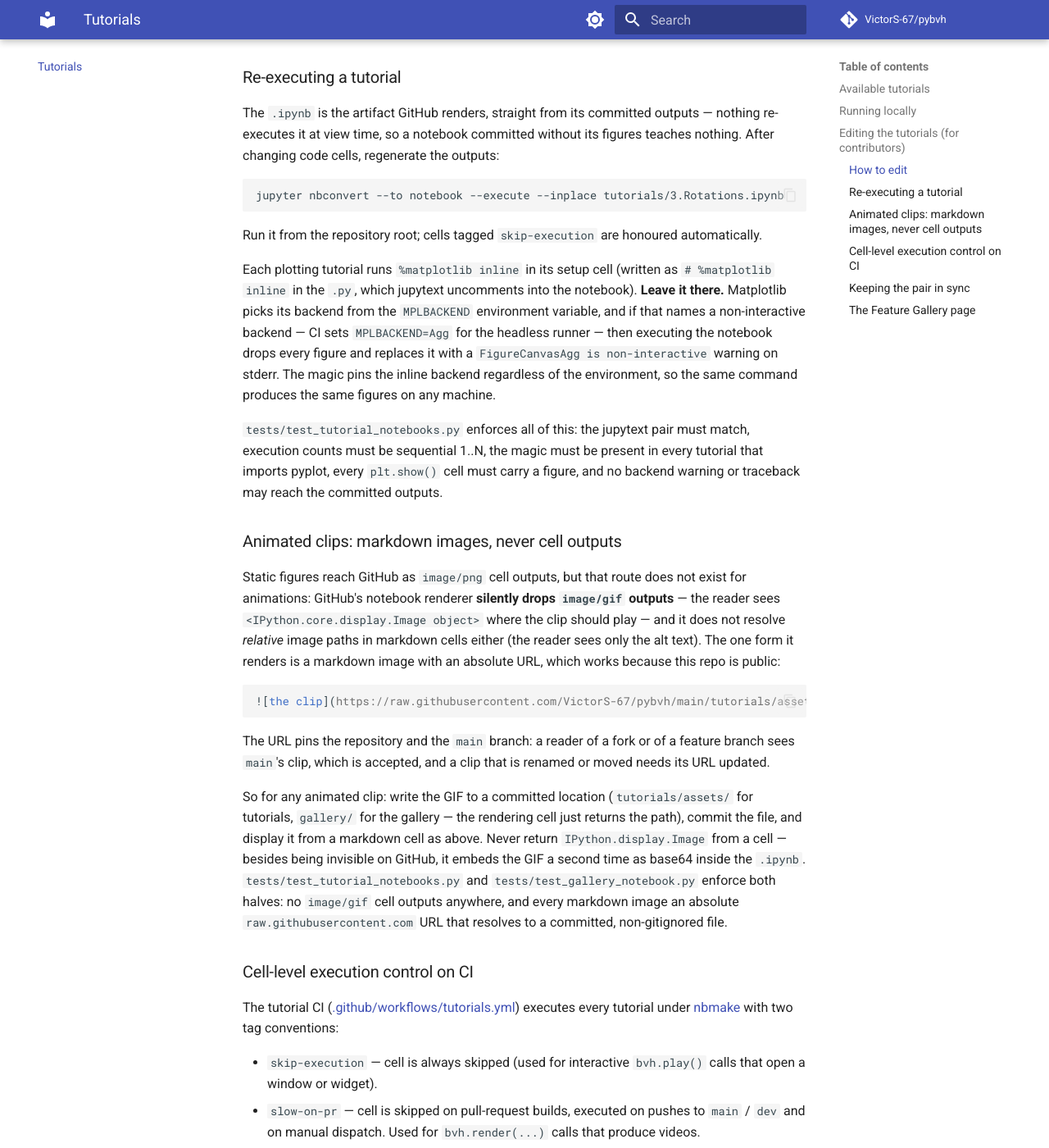
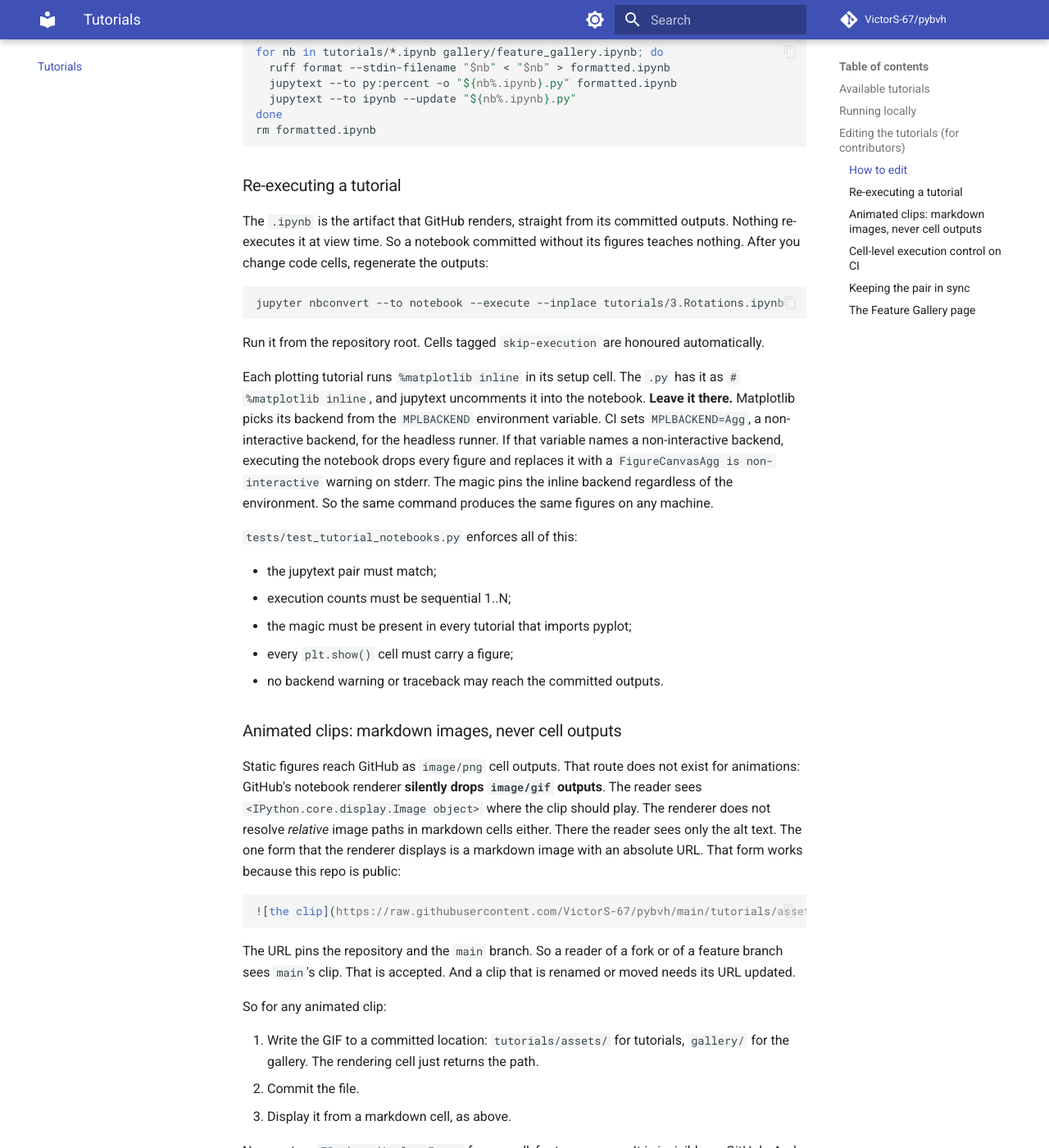
Before and after one commit to VictorS-67/pybvh, an MkDocs documentation site: the page built from docs/tutorials.md, in a window 1280 px wide and 1400 px high, scrolled down 2141 px. Shown: the whole window at 82% size. Built offline with MkDocs 1.6.1 and Material for MkDocs 9.7.7, drawn with Linux system fonts in a browser that asks for light colours; comment, search, counter and statistics services are not loaded; some of the changed text lies outside the part shown.

Commit message:
docs: rewrite the tutorials page

````diff
--- a/docs/tutorials.md
+++ b/docs/tutorials.md
@@ -1,6 +1,6 @@
 # Tutorials
 
-Interactive Jupyter notebooks with detailed walkthroughs, progressing from basics to advanced workflows.
+These interactive Jupyter notebooks give detailed walkthroughs. They progress from the basics to advanced workflows.
 
 ## Available tutorials
 
@@ -25,13 +25,16 @@ jupyter notebook
 
 ## Editing the tutorials (for contributors)
 
-Each tutorial is a [Jupytext](https://jupytext.readthedocs.io/)-paired pair: a `.ipynb` file (the canonical rendered artifact, with outputs and plots) and a `.py` file in the [Percent format](https://jupytext.readthedocs.io/en/latest/formats-scripts.html#the-percent-format) (the plain-text source, git-friendly, reviewable as Python).
+Each tutorial is a [Jupytext](https://jupytext.readthedocs.io/)-paired pair of files:
 
-Both files are committed. Every cell — code, markdown, and cell-level tags like `skip-execution` or `slow-on-pr` — is mirrored in both files.
+- a `.ipynb` file: the canonical rendered artifact, with outputs and plots;
+- a `.py` file in the [Percent format](https://jupytext.readthedocs.io/en/latest/formats-scripts.html#the-percent-format): the plain-text source. It is git-friendly, and you can review it as Python.
+
+Both files are committed. Both files mirror every cell: code, markdown, and cell-level tags such as `skip-execution` or `slow-on-pr`.
 
 ### How to edit
 
-Install the `dev` dependency group (includes `jupytext` and `nbmake`; it needs pip 25.1 or later):
+Install the `dev` dependency group. It includes `jupytext` and `nbmake`. It needs pip 25.1 or later:
 
 ```bash
 pip install -e ".[all-viz,pandas]" --group dev
@@ -40,14 +43,21 @@ pip install -e ".[all-viz,pandas]" --group dev
 Then edit either side:
 
 - **In Jupyter Lab** — edit the `.ipynb` as usual. On save, Jupytext rewrites the paired `.py` automatically.
-- **In VS Code** — open the `.py`; the Jupyter extension recognizes Percent-format cells and lets you run them with output inline. Save syncs back to the `.ipynb`.
+- **In VS Code** — open the `.py`. The Jupyter extension recognizes Percent-format cells. It lets you run them with output inline. A save syncs back to the `.ipynb`.
 - **In any text editor** — edit the `.py`, then run:
   ```bash
   jupytext --sync tutorials/*.ipynb
   ```
-  Jupytext picks the newer file by mtime and updates the other side. Outputs on unchanged cells are preserved; outputs on modified cells are cleared (re-run the notebook to regenerate).
+  Jupytext picks the newer file by mtime. It updates the other side. Unchanged cells keep their outputs. Modified cells lose their outputs. To regenerate them, re-run the notebook.
 
-CI checks that the code cells are formatted: `ruff format --check .` reads each `.ipynb`, and skips the `.py` twin so that every cell is checked once. Do not let ruff write a notebook itself: it would leave the twin behind, and its JSON writer rounds some floats of the saved widget state in their last digit. Once the pair is in sync, let ruff format a copy and bring back only the sources, through the twin:
+CI checks that the code cells are formatted. `ruff format --check .` reads each `.ipynb`. It skips the `.py` twin, so that every cell is checked once.
+
+Do not let ruff write a notebook itself, for two reasons:
+
+- it would leave the twin behind;
+- its JSON writer rounds some floats of the saved widget state in their last digit.
+
+Once the pair is in sync, let ruff format a copy. Then bring back only the sources, through the twin:
 
 ```bash
 for nb in tutorials/*.ipynb gallery/feature_gallery.ipynb; do
@@ -60,38 +70,55 @@ rm formatted.ipynb
 
 ### Re-executing a tutorial
 
-The `.ipynb` is the artifact GitHub renders, straight from its committed outputs — nothing re-executes it at view time, so a notebook committed without its figures teaches nothing. After changing code cells, regenerate the outputs:
+The `.ipynb` is the artifact that GitHub renders, straight from its committed outputs. Nothing re-executes it at view time. So a notebook committed without its figures teaches nothing. After you change code cells, regenerate the outputs:
 
 ```bash
 jupyter nbconvert --to notebook --execute --inplace tutorials/3.Rotations.ipynb
 ```
 
-Run it from the repository root; cells tagged `skip-execution` are honoured automatically.
+Run it from the repository root. Cells tagged `skip-execution` are honoured automatically.
 
-Each plotting tutorial runs `%matplotlib inline` in its setup cell (written as `# %matplotlib inline` in the `.py`, which jupytext uncomments into the notebook). **Leave it there.** Matplotlib picks its backend from the `MPLBACKEND` environment variable, and if that names a non-interactive backend — CI sets `MPLBACKEND=Agg` for the headless runner — then executing the notebook drops every figure and replaces it with a `FigureCanvasAgg is non-interactive` warning on stderr. The magic pins the inline backend regardless of the environment, so the same command produces the same figures on any machine.
+Each plotting tutorial runs `%matplotlib inline` in its setup cell. The `.py` has it as `# %matplotlib inline`, and jupytext uncomments it into the notebook. **Leave it there.** Matplotlib picks its backend from the `MPLBACKEND` environment variable. CI sets `MPLBACKEND=Agg`, a non-interactive backend, for the headless runner. If that variable names a non-interactive backend, executing the notebook drops every figure and replaces it with a `FigureCanvasAgg is non-interactive` warning on stderr. The magic pins the inline backend regardless of the environment. So the same command produces the same figures on any machine.
 
-`tests/test_tutorial_notebooks.py` enforces all of this: the jupytext pair must match, execution counts must be sequential 1..N, the magic must be present in every tutorial that imports pyplot, every `plt.show()` cell must carry a figure, and no backend warning or traceback may reach the committed outputs.
+`tests/test_tutorial_notebooks.py` enforces all of this:
+
+- the jupytext pair must match;
+- execution counts must be sequential 1..N;
+- the magic must be present in every tutorial that imports pyplot;
+- every `plt.show()` cell must carry a figure;
+- no backend warning or traceback may reach the committed outputs.
 
 ### Animated clips: markdown images, never cell outputs
 
-Static figures reach GitHub as `image/png` cell outputs, but that route does not exist for animations: GitHub's notebook renderer **silently drops `image/gif` outputs** — the reader sees `<IPython.core.display.Image object>` where the clip should play — and it does not resolve *relative* image paths in markdown cells either (the reader sees only the alt text). The one form it renders is a markdown image with an absolute URL, which works because this repo is public:
+Static figures reach GitHub as `image/png` cell outputs. That route does not exist for animations: GitHub's notebook renderer **silently drops `image/gif` outputs**. The reader sees `<IPython.core.display.Image object>` where the clip should play. The renderer does not resolve *relative* image paths in markdown cells either. There the reader sees only the alt text. The one form that the renderer displays is a markdown image with an absolute URL. That form works because this repo is public:
 
 ```markdown
 ![the clip](https://raw.githubusercontent.com/VictorS-67/pybvh/main/tutorials/assets/my_clip.gif)
 ```
 
-The URL pins the repository and the `main` branch: a reader of a fork or of a feature branch sees `main`'s clip, which is accepted, and a clip that is renamed or moved needs its URL updated.
+The URL pins the repository and the `main` branch. So a reader of a fork or of a feature branch sees `main`'s clip. That is accepted. And a clip that is renamed or moved needs its URL updated.
 
-So for any animated clip: write the GIF to a committed location (`tutorials/assets/` for tutorials, `gallery/` for the gallery — the rendering cell just returns the path), commit the file, and display it from a markdown cell as above. Never return `IPython.display.Image` from a cell — besides being invisible on GitHub, it embeds the GIF a second time as base64 inside the `.ipynb`. `tests/test_tutorial_notebooks.py` and `tests/test_gallery_notebook.py` enforce both halves: no `image/gif` cell outputs anywhere, and every markdown image an absolute `raw.githubusercontent.com` URL that resolves to a committed, non-gitignored file.
+So for any animated clip:
+
+1. Write the GIF to a committed location: `tutorials/assets/` for tutorials, `gallery/` for the gallery. The rendering cell just returns the path.
+2. Commit the file.
+3. Display it from a markdown cell, as above.
+
+Never return `IPython.display.Image` from a cell, for two reasons. It is invisible on GitHub. And it embeds the GIF a second time, as base64, inside the `.ipynb`.
+
+`tests/test_tutorial_notebooks.py` and `tests/test_gallery_notebook.py` enforce both halves:
+
+- no `image/gif` cell outputs anywhere;
+- every markdown image uses an absolute `raw.githubusercontent.com` URL that resolves to a committed, non-gitignored file.
 
 ### Cell-level execution control on CI
 
 The tutorial CI ([.github/workflows/tutorials.yml](https://github.com/VictorS-67/pybvh/blob/main/.github/workflows/tutorials.yml)) executes every tutorial under [nbmake](https://github.com/treebeardtech/nbmake) with two tag conventions:
 
-- `skip-execution` — cell is always skipped (used for interactive `bvh.play()` calls that open a window or widget).
-- `slow-on-pr` — cell is skipped on pull-request builds, executed on pushes to `main` / `dev` and on manual dispatch. Used for `bvh.render(...)` calls that produce videos.
+- `skip-execution` — the cell is always skipped. It is used for interactive `bvh.play()` calls that open a window or widget.
+- `slow-on-pr` — the cell is skipped on pull-request builds. It is executed on pushes to `main` / `dev` and on manual dispatch. It is used for `bvh.render(...)` calls that produce videos.
 
-Add a tag in the `.py` by writing it into the cell header:
+To add a tag in the `.py`, write it into the cell header:
 
 ```python
 # %% tags=["slow-on-pr"]
@@ -102,27 +129,30 @@ Then `jupytext --sync` propagates the tag into the `.ipynb` metadata.
 
 ### Keeping the pair in sync
 
-If you ever suspect the two files have drifted, run:
+If you ever suspect that the two files have drifted, run:
 
 ```bash
 jupytext --sync tutorials/*.ipynb
 ```
 
-This is also safe to run as a pre-commit step. A future commit may add a pre-commit hook to enforce sync automatically.
+This command is also safe to run as a pre-commit step. A future commit may add a pre-commit hook that enforces sync automatically.
 
 ### The Feature Gallery page
 
-The [Gallery](gallery/index.md) docs page is **generated** from `gallery/feature_gallery.ipynb` (a Jupytext pair like the tutorials, executed and committed with outputs). CI regenerates it in every docs build, the strict build each pull request runs and the deploy on a push to `main`; `docs/gallery/` is gitignored, so never edit it by hand. The exporter rewrites each clip's absolute `raw.githubusercontent.com` URL to a local copy of the committed GIF, so the docs site serves its own clips. To preview locally:
+The [Gallery](gallery/index.md) docs page is **generated** from `gallery/feature_gallery.ipynb`. That notebook is a Jupytext pair, like the tutorials. It is executed and committed with outputs. CI regenerates the page in every docs build: the strict build that each pull request runs, and the deploy on a push to `main`. `docs/gallery/` is gitignored, so never edit it by hand. The exporter rewrites each clip's absolute `raw.githubusercontent.com` URL to a local copy of the committed GIF. So the docs site serves its own clips. To preview locally:
 
 ```bash
 python scripts/export_gallery.py
 mkdocs serve
 ```
 
-After editing gallery code cells, re-execute the notebook (`jupyter nbconvert --to notebook --execute --inplace gallery/feature_gallery.ipynb`) before exporting, so the committed outputs stay in sync with the source. CI enforces this: the gallery notebook executes under nbmake in `tutorials.yml` (GIF cells are tagged `slow-on-pr`, like the tutorials), and `tests/test_gallery_notebook.py` fails if the jupytext pair drifts, the committed outputs are stale (non-sequential execution counts, error/stderr outputs), or the figures have gone missing.
+After you edit gallery code cells, re-execute the notebook before you export, so that the committed outputs stay in sync with the source. The command is `jupyter nbconvert --to notebook --execute --inplace gallery/feature_gallery.ipynb`. CI enforces this:
 
-The gallery's setup cell pins `%matplotlib inline` for the same reason the tutorials do, and it matters more here: no gallery cell calls `plt.show()`, so every figure arrives via the inline backend's end-of-cell flush of open figures. Under a different `MPLBACKEND` they vanish without even a warning — sequential execution counts, clean stderr, and an empty docs page.
+- The gallery notebook executes under nbmake in `tutorials.yml`. Its GIF cells are tagged `slow-on-pr`, like the tutorials.
+- `tests/test_gallery_notebook.py` fails if the jupytext pair drifts, if the committed outputs are stale (non-sequential execution counts, error/stderr outputs), or if the figures have gone missing.
 
-A handful of figures are also embedded inline in the guide pages via stable names (`docs/gallery/img/centered-modes.png`, …) declared in `STABLE_FIGURES` inside [`scripts/export_gallery.py`](https://github.com/VictorS-67/pybvh/blob/main/scripts/export_gallery.py); the exporter fails loudly if a gallery refactor breaks one of those matches.
+The gallery's setup cell pins `%matplotlib inline` for the same reason the tutorials do. It matters more here, because no gallery cell calls `plt.show()`. So every figure arrives through the inline backend's end-of-cell flush of open figures. Under a different `MPLBACKEND`, the figures vanish without even a warning: sequential execution counts, clean stderr, and an empty docs page.
 
-The animation at the top of the README and of the docs home, `docs/assets/hand-trajectory.gif`, is not a gallery figure and nothing regenerates it. It draws `bvhplot`'s default look, so when that look changes, rerun `python scripts/make_hero_gif.py` by hand and commit the new file.
+A handful of figures are also embedded inline in the guide pages, through stable names (`docs/gallery/img/centered-modes.png`, …). The names are declared in `STABLE_FIGURES` inside [`scripts/export_gallery.py`](https://github.com/VictorS-67/pybvh/blob/main/scripts/export_gallery.py). The exporter fails loudly if a gallery refactor breaks one of those matches.
+
+The animation at the top of the README and of the docs home, `docs/assets/hand-trajectory.gif`, is not a gallery figure. Nothing regenerates it. It draws `bvhplot`'s default look. So when that look changes, rerun `python scripts/make_hero_gif.py` by hand and commit the new file.
````
